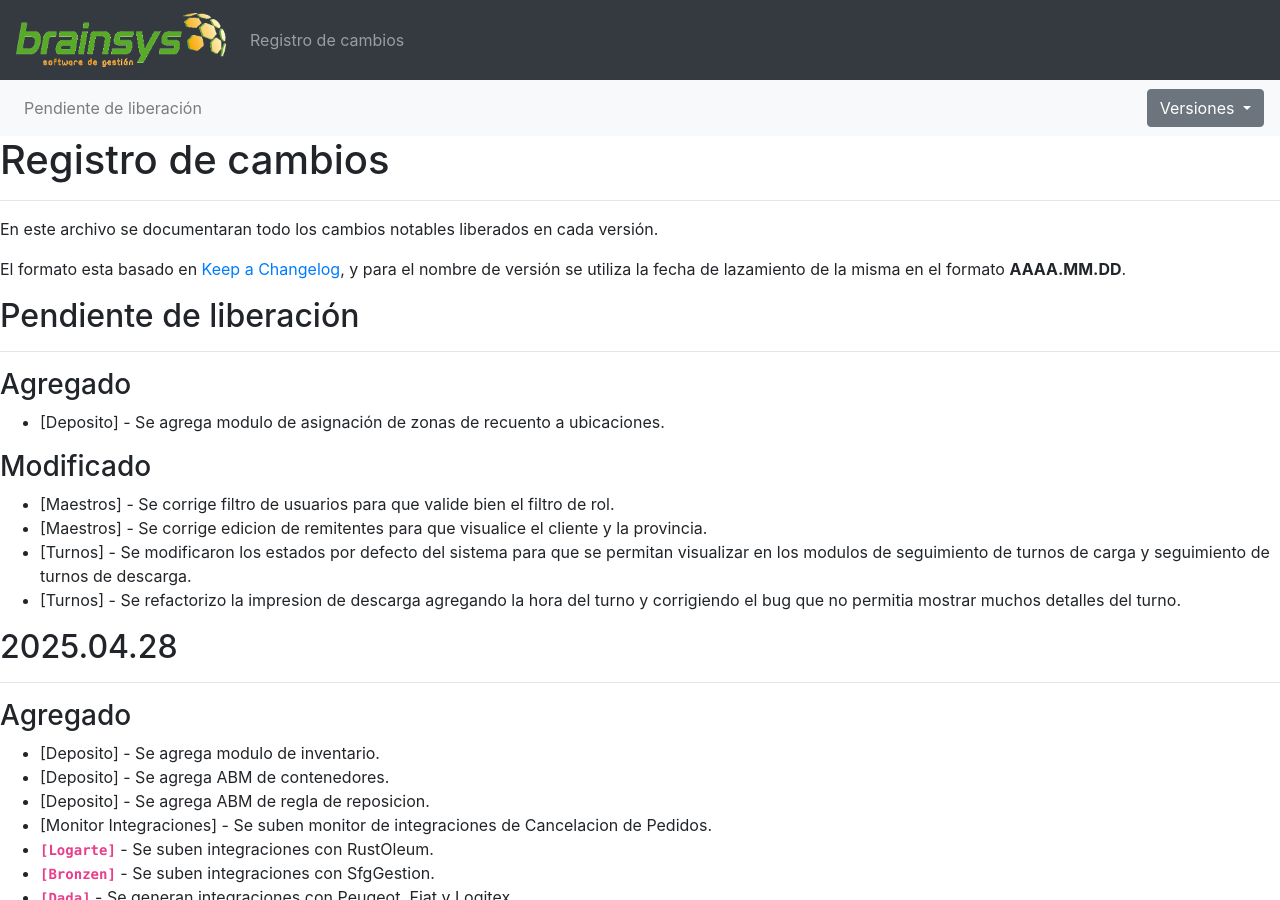
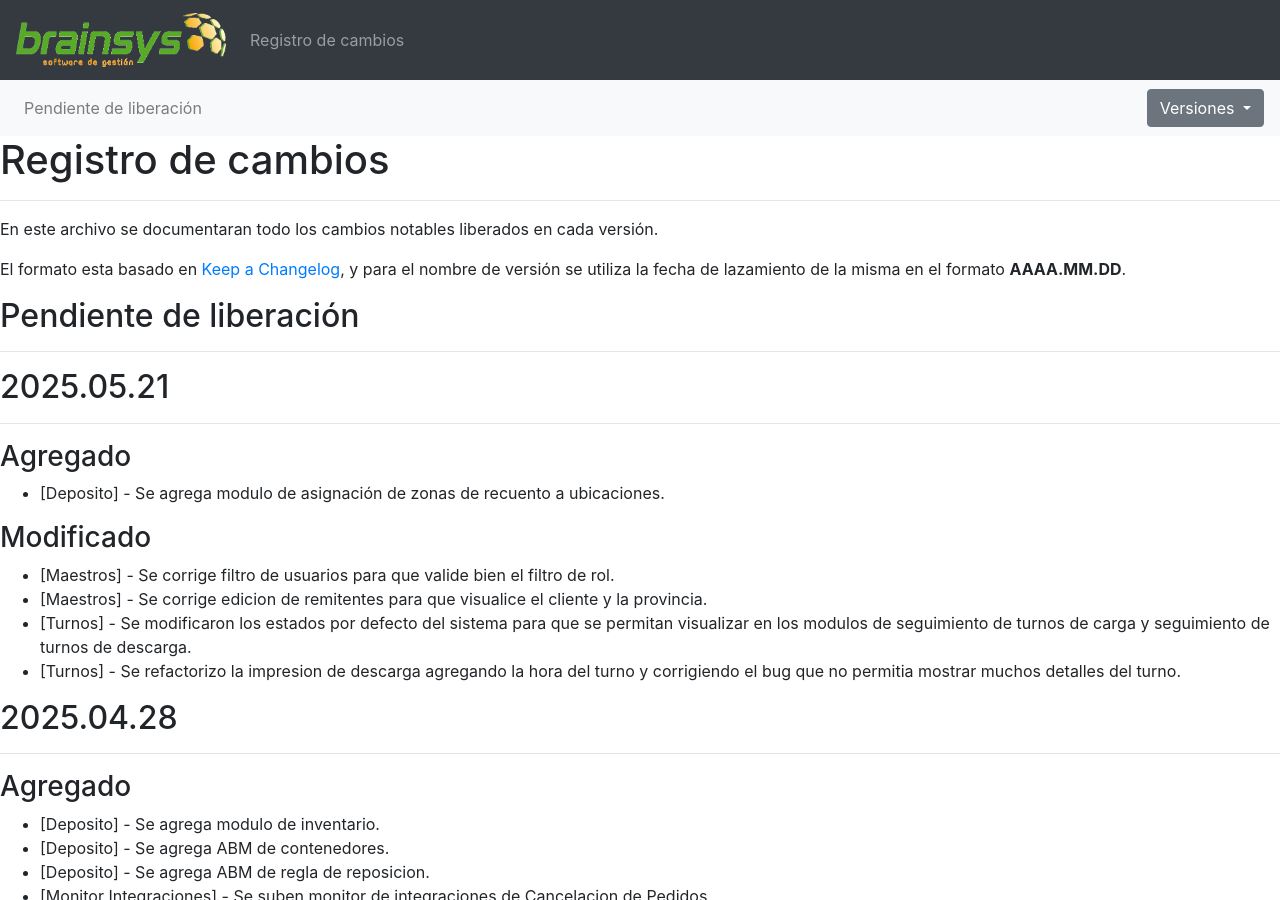
Before and after one commit to brainsys-arsaad/versionado, a Jekyll site: the page built from registro-cambios.markdown, in a window 1280 px wide and 900 px high. Built offline with Jekyll 4.4.1, drawn with Linux system fonts in a browser that asks for light colours.

Commit message:
Update registro-cambios.markdown

```diff
--- a/registro-cambios.markdown
+++ b/registro-cambios.markdown
@@ -6,6 +6,8 @@ navegacion:
     - nombre: "Pendiente de liberación"
       link: "registro-cambios#pendiente-de-liberación"
   versiones:
+    - nombre: "2025.05.21"
+      link: "registro-cambios#20250521"
     - nombre: "2025.04.28"
       link: "registro-cambios#20250428"
     - nombre: "2025.03.27"
@@ -110,6 +112,9 @@ En este archivo se documentaran todo los cambios notables liberados en cada vers
 El formato esta basado en [Keep a Changelog](https://keepachangelog.com/es-ES/1.0.0/), y para el nombre de versión se utiliza la fecha de lazamiento de la misma en el formato **AAAA.MM.DD**.
 
 ## Pendiente de liberación
+---
+
+## 2025.05.21
 ---
 
 ### Agregado
```
